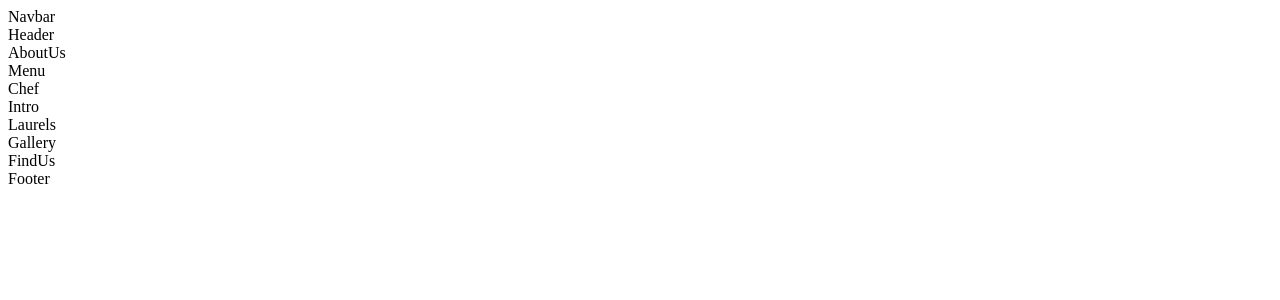
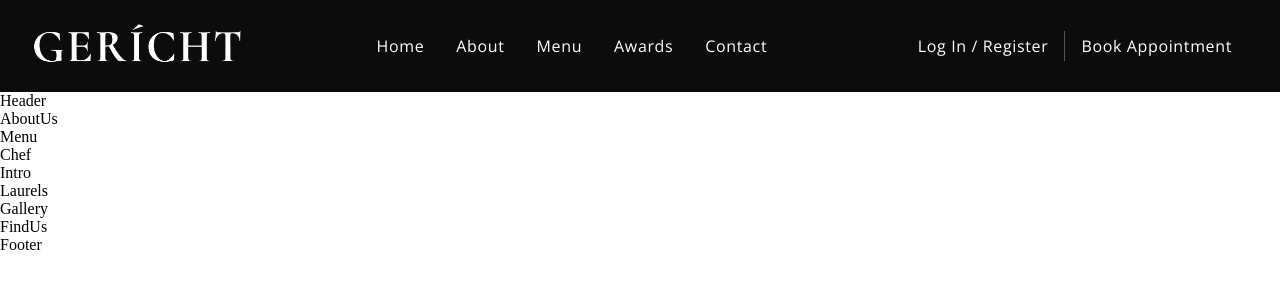
Before and after one commit to gr8guyrabi/restaurant-ui, a React (Create React App) app: page / in a window 1280 px wide. Shown: the top 300 px of the page. Built offline with nearby package versions, Linux system fonts and the light colour scheme; a web font is replaced by a local one.

Commit message:
setup navbar section

```diff
--- a/src/components/Navbar/Navbar.css
+++ b/src/components/Navbar/Navbar.css
@@ -0,0 +1,134 @@
+.app__navbar {
+    width: 100%;
+    display: flex;
+    justify-content: space-between;
+    align-items: center;
+    background: var(--color-black);
+
+    padding: 1rem 2rem;
+}
+
+.app__navbar-logo {
+    display: flex;
+    justify-content: flex-start;
+    align-items: center;
+}
+
+.app__navbar-logo img {
+    width: 150px;
+}
+
+.app__navbar-links {
+    flex: 1;
+    display: flex;
+    justify-content: center;
+    align-items: center;
+
+    list-style: none;
+}
+
+.app__navbar-links li {
+    margin: 0 1rem;
+    cursor: pointer;
+}
+
+.app__navbar-links li:hover {
+    color: var(--color-gray);
+}
+
+.app__navbar-login {
+    display: flex;
+    justify-content: flex-end;
+    align-items: center;
+}
+
+.app__navbar-login a {
+    margin: 0 1rem;
+    text-decoration: none;
+    transition: 0.5s ease;
+}
+
+.app__navbar-login a:hover {
+    border-bottom: 1px solid var(--color-golden)
+}
+
+.app__navbar-login div {
+    width: 1px;
+    height: 30px;
+    background: var(--color-gray);
+}
+
+.app__navbar-smallscreen {
+    display: none;
+}
+
+.app__navbar-smallscreen_overlay {
+    position: fixed;
+    top: 0;
+    left: 0;
+    width: 100%;
+    height: 100vh;
+    background: var(--color-black);
+    transition: 0.5s ease;
+
+    flex-direction:  column;
+    z-index: 5;
+}
+
+.app__navbar-smallscreen_overlay .overlay__close {
+    font-size: 27px;
+    color: var(--color-golden);
+    cursor: pointer;
+
+    position: absolute;
+    top: 20px;
+    right: 20px;
+}
+
+.app__navbar-smallscreen_links {
+    list-style: none;
+}
+
+.app__navbar-smallscreen_links li {
+    margin: 2rem;
+    cursor: pointer;
+    color: var(--color-golden);
+    font-size: 2rem;
+    text-align: center;
+    font-family: var(--font-base)
+}
+
+.app__navbar-smallscreen_links li:hover {
+    color: var(--color-white);
+}
+
+
+@media screen and ( max-width: 2000px ) {
+    .app__navbar-logo img {
+        width: 210px;
+    }
+}
+
+@media screen and ( max-width: 1150px ) {
+    .app__navbar-links {
+        display: none;
+    }
+
+    .app__navbar-smallscreen {
+        display: flex;
+    }
+}
+
+@media screen and ( max-width: 650px ) {
+    .app__navbar {
+        padding: 1rem;
+    }
+
+    .app__navbar-login {
+        display: none;
+    }
+
+    .app__navbar-logo img {
+        width: 110px;
+    }
+}
--- a/src/components/Navbar/Navbar.jsx
+++ b/src/components/Navbar/Navbar.jsx
@@ -1,9 +1,48 @@
-import React from 'react'
+import React, {useState} from 'react'
+
+import { GiHamburgerMenu } from 'react-icons/gi'
+import { MdOutlineRestaurantMenu } from 'react-icons/md'
+
+import images from '../../constants/images'
+import './Navbar.css'
 
 const Navbar = () => {
-  return (
-    <div>Navbar</div>
-  )
+    const [toggleMenu, setToggleMenu] = useState(false)
+    return (
+        <nav className="app__navbar">
+            <div className="app__navbar-logo">
+                <img src={images.gericht} alt="app logo" />
+            </div>
+            <ul className="app__navbar-links">
+                <li className="p__opensans"><a href="#home">Home</a></li>
+                <li className="p__opensans"><a href="#about">About</a></li>
+                <li className="p__opensans"><a href="#menu">Menu</a></li>
+                <li className="p__opensans"><a href="#awards">Awards</a></li>
+                <li className="p__opensans"><a href="#contact">Contact</a></li>
+            </ul>
+            <div className="app__navbar-login">
+                <a href="#login" className="p__opensans">Log In / Register</a>
+                <div />
+                <a href="/" className="p__opensans">Book Appointment</a>
+            </div>
+            <div className="app__navbar-smallscreen">
+                <GiHamburgerMenu color="#fff" fontSize={27} onClick={() => setToggleMenu(true)} />
+                { toggleMenu && (
+                    <div className="app__navbar-smallscreen_overlay flex__container slide-bottom">
+                        <MdOutlineRestaurantMenu fontSize={27} className="overlay__close" onClick={() => setToggleMenu(false)} />
+                        <ul className="app__navbar-smallscreen_links">
+                            <li className="p__opensans"><a href="#home">Home</a></li>
+                            <li className="p__opensans"><a href="#about">About</a></li>
+                            <li className="p__opensans"><a href="#menu">Menu</a></li>
+                            <li className="p__opensans"><a href="#awards">Awards</a></li>
+                            <li className="p__opensans"><a href="#contact">Contact</a></li>
+                        </ul>
+                    </div>
+                )}
+
+            </div>
+        </nav>
+    )
 }
 
 export default Navbar
--- a/src/index.js
+++ b/src/index.js
@@ -3,4 +3,6 @@
 
 import App from './App'
 
+import './index.css'
+
 ReactDOM.render(<App />, document.getElementById('root'))
```
